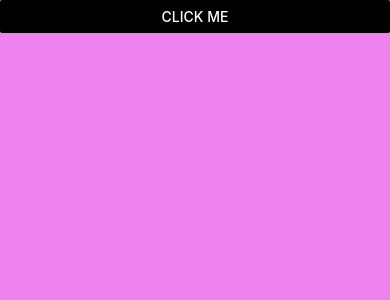
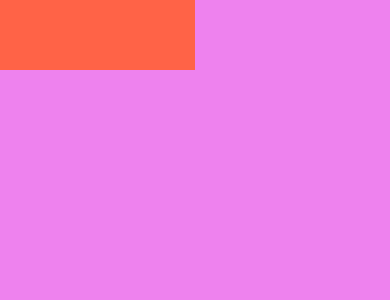
Before and after one commit to Areathy/ReactNativeBasics, a React Native app: screen / in a window 390 px wide. Shown: the top 300 px of the page. Built offline with nearby package versions, Linux system fonts and the light colour scheme.

Commit message:
Dimensions

```diff
--- a/App.js
+++ b/App.js
@@ -3,21 +3,21 @@ import React from "react";
 import {
   StyleSheet,
   SafeAreaView,
+  View,
   Button,
   Alert,
   Platform,
+  Dimensions,
 } from "react-native";
 
 export default function App() {
+  console.log(Dimensions.get("screen"));
+
   return (
     <SafeAreaView style={styles.container}>
-      <Button
-        color="black"
-        title="click me"
-        onPress={() =>
-          Alert.prompt("Title", "message", (text) => console.log(text))
-        }
-      />
+      <View
+        style={{ backgroundColor: "tomato", width: "50%", height: 70 }}
+      ></View>
     </SafeAreaView>
   );
 }
```
